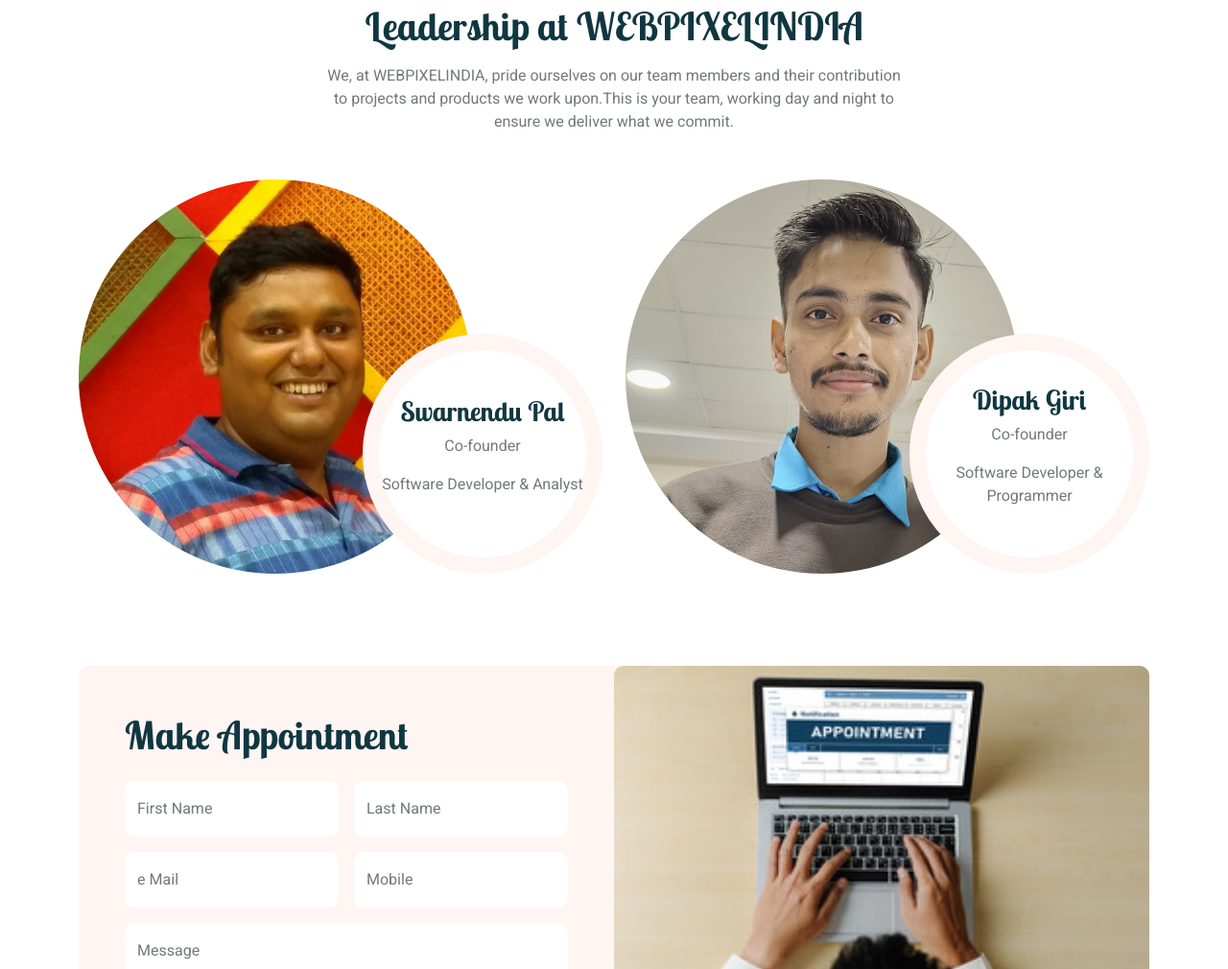
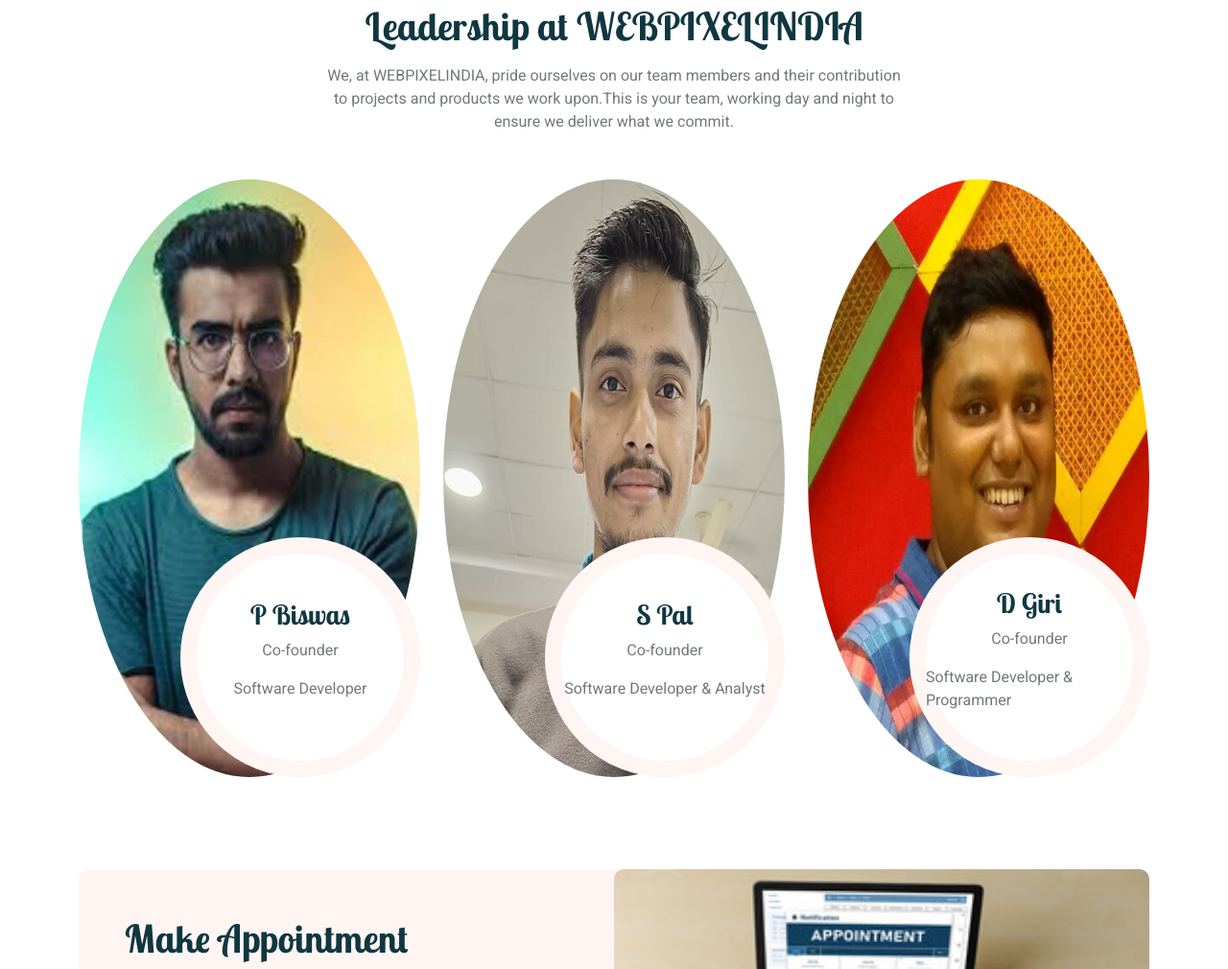
Before and after one commit to webpixelindia/webpixelindia.github.com, a plain HTML site: page index.html in a window 1280 px wide. Shown: the part 3363-4373 px from the top of the page at 96% size. Drawn offline with nearby package versions, Linux system fonts and the light colour scheme.

Commit message:
Update index.html

```diff
--- a/index.html
+++ b/index.html
@@ -403,28 +403,38 @@
 					products we work upon.This is your team, working day and night to ensure we deliver what we commit.</p>
                 </div>
                 <div class="row g-4">
+                    <div class="col-lg-4 col-md-6 wow fadeInUp" data-wow-delay="0.1s">
+                        <div class="team-item position-relative">
+                            <img class="img-fluid rounded-circle w-55" src="img/team-1.jpg" alt="">
+                            <div class="team-text">
+                                <h3>P Biswas</h3>
+                                <p>Co-founder</p>
+                                <p>Software Developer</p>
 
-					<div class="col-lg-6 col-md-6 wow fadeInUp" data-wow-delay="0.3s">
-                        <div class="team-item position-relative">
-                            <img class="img-fluid rounded-circle w-75" src="img/pic1011.jpg" alt="" >
-                            <div class="team-text">
-                                <h3>Swarnendu Pal</h3>
-								<p>Co-founder</p>
-                                <p>Software Developer & Analyst</p>
                             </div>
                         </div>
                     </div>
-                    <div class="col-lg-6 col-md-6 wow fadeInUp" data-wow-delay="0.5s" >
+                    <div class="col-lg-4 col-md-6 wow fadeInUp" data-wow-delay="0.3s">
                         <div class="team-item position-relative">
-                            <img class="img-fluid rounded-circle w-75" src="img/pic1012.jpg" alt="">
-                            <div class="team-text" align="center">
-                                <h3>Dipak Giri</h3>
+                            <img class="img-fluid rounded-circle w-55" src="img/team-2.jpg" alt="">
+                            <div class="team-text">
+                                <h3>S Pal</h3>
+								<p>Co-founder</p>
+                                <p>Software Developer & Analyst</p>
+
+                            </div>
+                        </div>
+                    </div>
+                    <div class="col-lg-4 col-md-6 wow fadeInUp" data-wow-delay="0.5s">
+                        <div class="team-item position-relative">
+                            <img class="img-fluid rounded-circle w-55" src="img/team-3.jpg" alt="">
+                            <div class="team-text">
+                                <h3>D Giri</h3>
 								<p>Co-founder</p>
                                 <p>Software Developer & Programmer</p>
                             </div>
                         </div>
                     </div>
-
                 </div>
             </div>
         </div>
```
